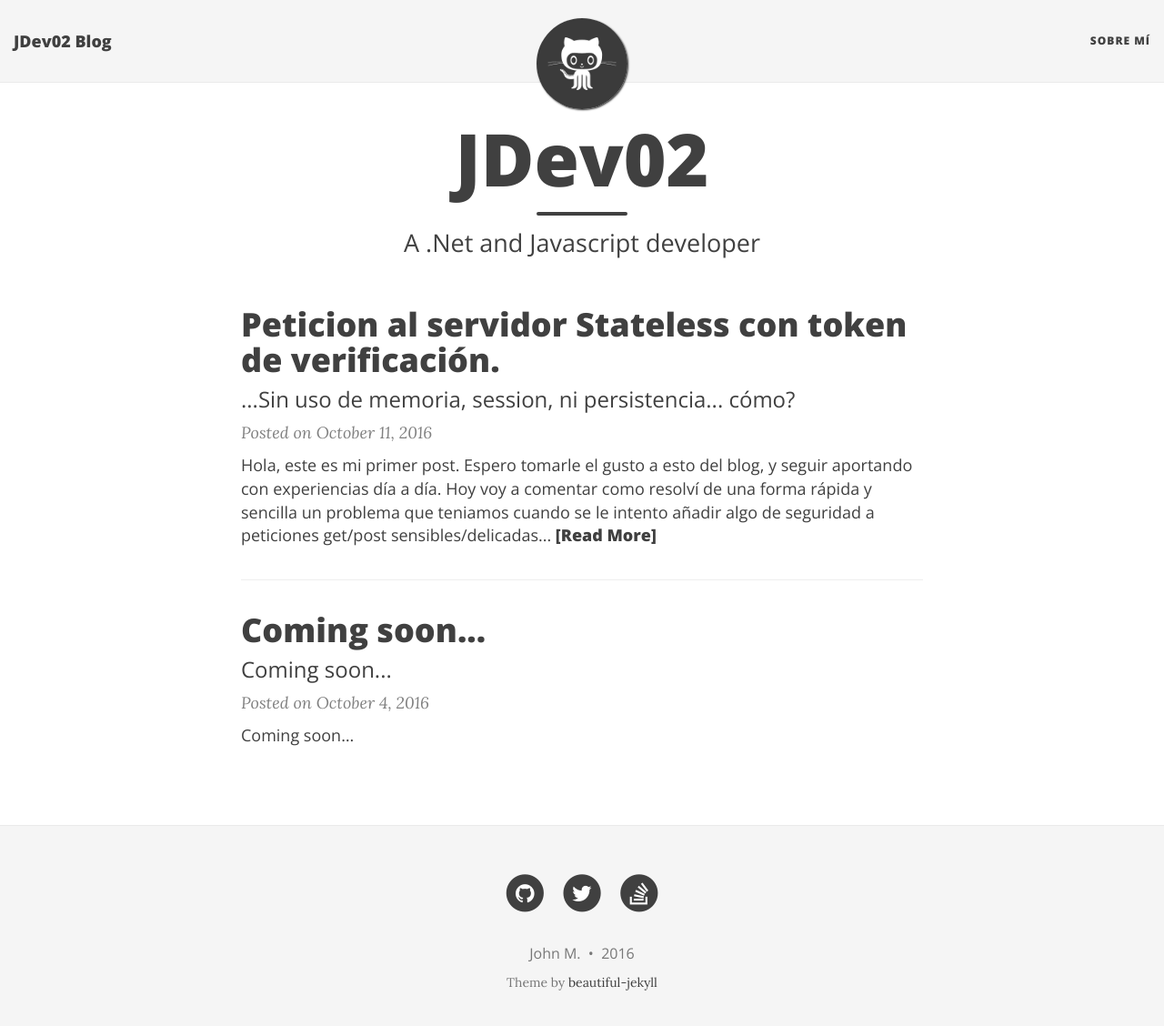
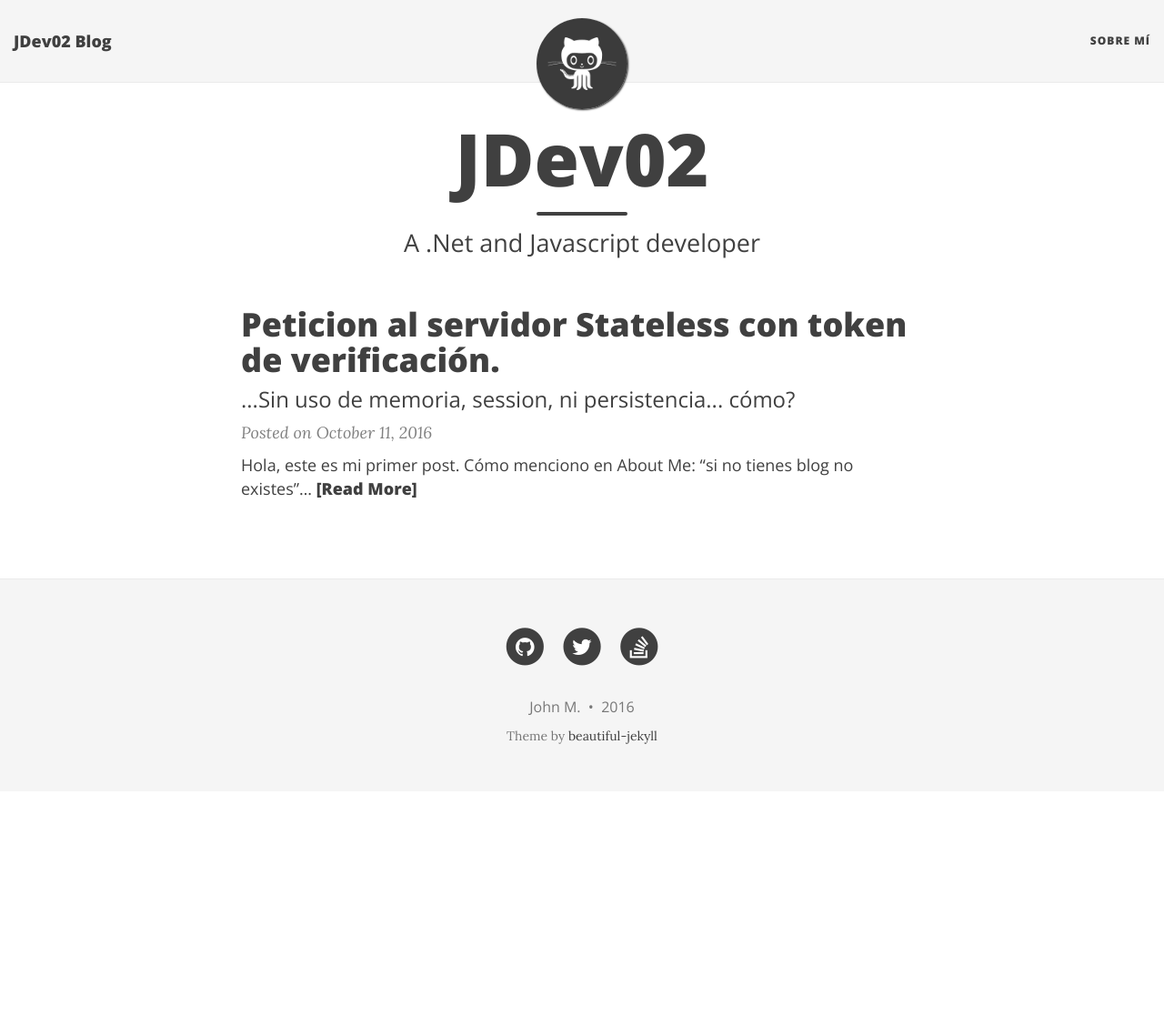
Before and after one commit to JDev02/JDev02.github.io, a Jekyll site: the page built from index.html, in a window 1280 px wide and 1141 px high. Shown: the top 1128 px of the window at 91% size. Built offline with Jekyll 4.4.1, drawn with Linux system fonts in a browser that asks for light colours; nearby versions of some CDN libraries; the list of posts is cut into pages by our own code.

Commit message:
primer post!

```diff
--- a/_posts/2016-10-04-coming-soon.md
+++ /dev/null
@@ -1,8 +0,0 @@
----
-layout: post
-title: Coming soon...
-subtitle: Coming soon...
-bigimg: /img/path.jpg
----
-
-Coming soon...
--- a/_posts/2016-10-11-token-stateless.md
+++ b/_posts/2016-10-11-token-stateless.md
@@ -2,11 +2,12 @@
 layout: post
 title: Peticion al servidor Stateless con token de verificación.
 subtitle: ...Sin uso de memoria, session, ni persistencia... cómo?
-bigimg: /img/path.jpg
 ---
 
 Hola, este es mi primer post.
-Espero tomarle el gusto a esto del blog, y seguir aportando con experiencias día a día.
+Cómo menciono en About Me: “si no tienes blog no existes”...
+
+Es por eso que aquí vamos, espero tomarle el gusto a esto del blog, y seguir aportando y ayudando con experiencias día a día.
  Hoy voy a comentar como resolví de una forma rápida y sencilla un problema que teniamos cuando se le intento añadir algo de seguridad a peticiones get/post sensibles/delicadas de una App en MVC 3.
  Normalmente cuando queremos desplegar un documento pdf, imagen u otro hacemos la peticion directa al archivo, por lo cual no existe problema.
 Muchas veces nos piden agregarle un poco de seguridad a estas acciones, y la primera solución que sale al aire es; pedir el mismo documento, pero a una suerte de api, donde podriamos tener app/resource/{id} allí podriamos hacer un par de checkeos de session actual del usuario, seguridad, si tiene acceso para ese archivo, etc, etc. El problema surge cuando tienes un escenario similar en una web (que para aclarar, esta muy mal diseñada, tiene uso de Session,TempData,etc por todo su código, etc) y debes controlar el acceso a esos GET/POST.
```
